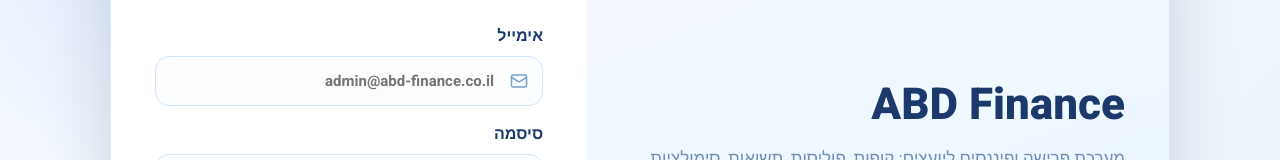
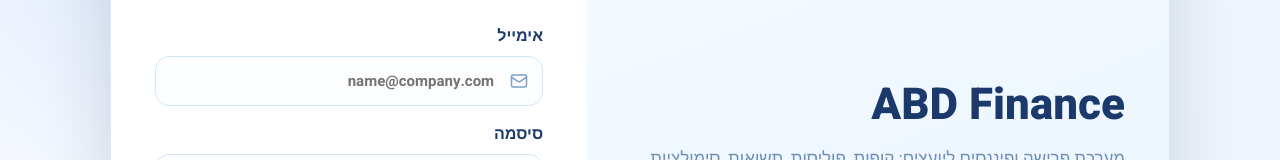
Before and after one commit to 0583257696a-hub/ABD-finance, a Next.js app: page /login in a window 1280 px wide. Shown: the part 279-439 px from the top of the page. Built offline with nearby package versions, Linux system fonts and the light colour scheme.

Commit message:
fix login placeholder leaking admin email
Input placeholder showed the real admin@abd-finance.co.il address,
exposing it to any visitor of the login page. Use a generic example.

```diff
--- a/src/app/(auth)/login/page.tsx
+++ b/src/app/(auth)/login/page.tsx
@@ -67,7 +67,7 @@
                   value={email}
                   onChange={event => setEmail(event.target.value)}
                   required
-                  placeholder="admin@abd-finance.co.il"
+                  placeholder="name@company.com"
                   autoComplete="email"
                   style={inputStyle}
                 />
```
